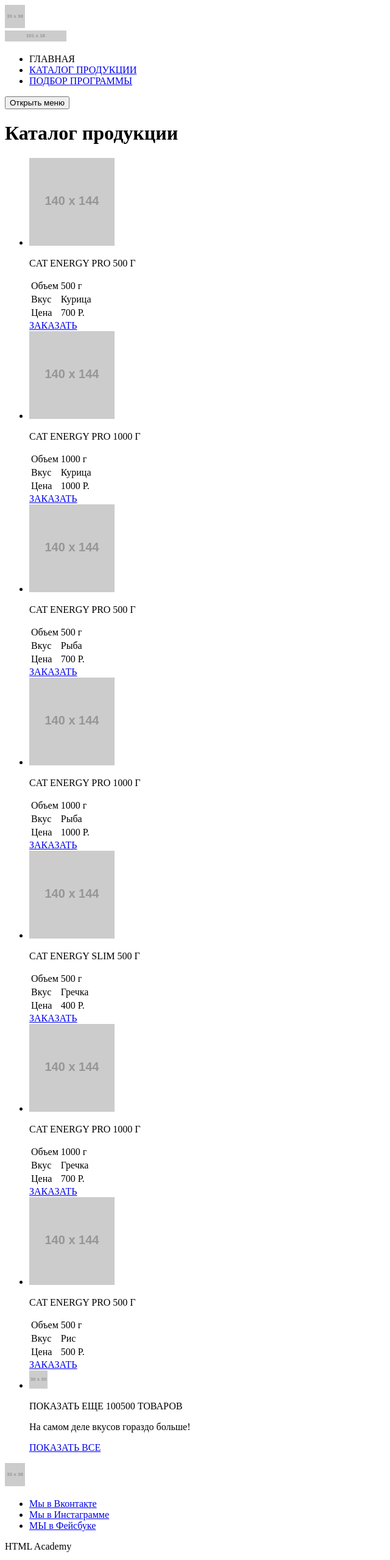
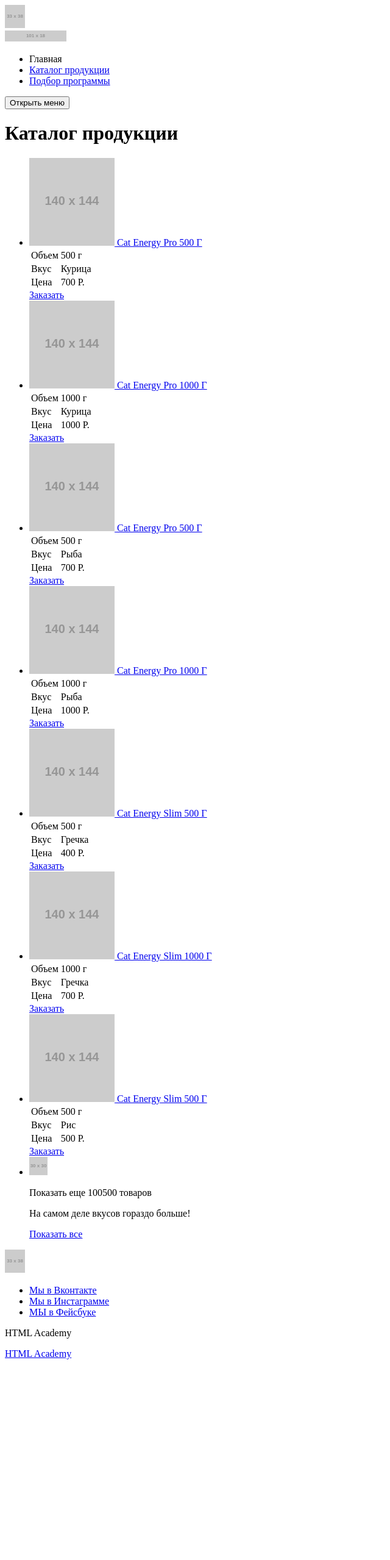
Before and after one commit to alt1tude/81345-cat-energy-17, a website: page source/catalog.html in a window 1280 px wide. Shown: the top 2558 px of the page at 61% size, without its empty margins (0-640 px from the left). After the commit the page ends 2237 px from the top, so only its background shows below. Drawn offline with Linux system fonts and the light colour scheme; placeholder pictures from the web are drawn by us.

Commit message:
Исправление ошибок, по 2ом заданию

```diff
--- a/source/catalog.html
+++ b/source/catalog.html
@@ -4,21 +4,20 @@
         <meta charset="utf-8">
         <title>HTML Academy: Кэт энерджи</title>
     </head>
-    <body clas="inner-page">
+    <body>
     <header class="page-header">
       <a class="page-header__logo" href="index.html">
-            <img class="page-header__logo-image" width="33" height="38" src="http://placehold.it/33x38" alt="Cat Energy">
+        <img class="page-header__logo-image" width="33" height="38" src= "http://placehold.it/33x38" alt="Cat Energy">
       </a>
       <nav class="main-nav">
         <img class="main-nav_logo" src="http://placehold.it/101x18" width="101" height="18" alt="Cat Energy">
         <div class="main-nav_wrapper">
           <ul class="main-nav__list site-list">
-                  	<li class="site-list__item site-list__item--active"><a></a>ГЛАВНАЯ
-                    </li>
-                    <li class="site-list__item"><a href="catalog.html">КАТАЛОГ ПРОДУКЦИИ</a></li>
-                    <li class="site-list__item"><a href="form.html">ПОДБОР ПРОГРАММЫ</a></li>
+            <li class="site-list__item site-list__item--active"><a>Главная</a></li>
+            <li class="site-list__item"><a href="catalog.html">Каталог продукции</a></li>
+            <li class="site-list__item"><a href="form.html">Подбор программы</a></li>
           </ul>
-			</div>
+        <div>
       <button class="main-nav__toggle" type="button">Открыть меню</button>
       </nav>
     </header>
@@ -32,7 +31,7 @@
     					<a class="catalog__item-link" href="#catalog-item.html">
     						<img class="catalog__item-image" width="140" height="144" src="http://placehold.it/140x144" alt="Cat Energy PRO">
     					</a>
-    					<p class="catalog__item-title">CAT ENERGY PRO 500 Г</p>
+    					<a class="catalog__item-link" href="#catalog-item.html">Cat Energy Pro 500 Г</a>
     					<table class="catalog__item catalog-description">
     						<tr>
     							<td class="catalog-description__field">Объем</td>
@@ -47,13 +46,13 @@
     							<td class="catalog-description__value">700 Р.</td>
     						</tr>
     					</table>
-    				<a class="catalog__order button" href="#">ЗАКАЗАТЬ</a>
+    				<a class="catalog__order button" href="#">Заказать</a>
     				</li>
     				<li class="catalog__item">
     					<a class="catalog__item-link" href="#catalog-item.html">
     						<img class="catalog__item-image" width="140" height="144" src="http://placehold.it/140x144" alt="Cat Energy PRO">
     					</a>
-    					<p class="catalog__item-title">CAT ENERGY PRO 1000 Г</p>
+    					<a class="catalog__item-link" href="#catalog-item.html">Cat Energy Pro 1000 Г</a>
     					<table class="catalog__item catalog-description">
     						<tr>
     							<td class="catalog-description__field">Объем</td>
@@ -68,13 +67,13 @@
     							<td class="catalog-description__value">1000 Р.</td>
     						</tr>
     					</table>
-    				<a class="catalog__order button" href="#">ЗАКАЗАТЬ</a>
+    				<a class="catalog__order button" href="#">Заказать</a>
     				</li>
     				<li class="catalog__item">
     					<a class="catalog__item-link" href="#catalog-item.html">
     						<img class="catalog__item-image" width="140" height="144" src="http://placehold.it/140x144" alt="Cat Energy PRO">
     					</a>
-    					<p class="catalog__item-title">CAT ENERGY PRO 500 Г</p>
+    					<a class="catalog__item-link" href="#catalog-item.html">Cat Energy Pro 500 Г</a>
     					<table class="catalog__item catalog-description">
     						<tr>
     							<td class="catalog-description__field">Объем</td>
@@ -89,13 +88,13 @@
     							<td class="catalog-description__value">700 Р.</td>
     						</tr>
     					</table>
-    				<a class="catalog__order button" href="#">ЗАКАЗАТЬ</a>
+    				<a class="catalog__order button" href="#">Заказать</a>
     				</li>
     				<li class="catalog__item">
     					<a class="catalog__item-link" href="#catalog-item.html">
     						<img class="catalog__item-image" width="140" height="144" src="http://placehold.it/140x144" alt="Cat Energy PRO">
     					</a>
-    					<p class="catalog__item-title">CAT ENERGY PRO 1000 Г</p>
+    					<a class="catalog__item-link" href="#catalog-item.html">Cat Energy Pro 1000 Г</a>
     					<table class="catalog__item catalog-description">
     						<tr>
     							<td class="catalog-description__field">Объем</td>
@@ -110,13 +109,13 @@
     							<td class="catalog-description__value">1000 Р.</td>
     						</tr>
     					</table>
-    				<a class="catalog__order button" href="#">ЗАКАЗАТЬ</a>
+    				<a class="catalog__order button" href="#">Заказать</a>
     				</li>
     				<li class="catalog__item">
     					<a class="catalog__item-link" href="#catalog-item.html">
-    						<img class="catalog__item-image" width="140" height="144" src="http://placehold.it/140x144" alt="Cat Energy PRO">
+    						<img class="catalog__item-image" width="140" height="144" src="http://placehold.it/140x144" alt="Cat Energy Slim">
     					</a>
-    					<p class="catalog__item-title">CAT ENERGY SLIM 500 Г</p>
+    					<a class="catalog__item-link" href="#catalog-item.html">Cat Energy Slim 500 Г</a>
     					<table class="catalog__item catalog-description">
     						<tr>
     							<td class="catalog-description__field">Объем</td>
@@ -131,13 +130,13 @@
     							<td class="catalog-description__value">400 Р.</td>
     						</tr>
     					</table>
-    				<a class="catalog__order button" href="#">ЗАКАЗАТЬ</a>
+    				<a class="catalog__order button" href="#">Заказать</a>
     				</li>
     				<li class="catalog__item">
     					<a class="catalog__item-link" href="#catalog-item.html">
-    						<img class="catalog__item-image" width="140" height="144" src="http://placehold.it/140x144" alt="Cat Energy PRO">
+    						<img class="catalog__item-image" width="140" height="144" src="http://placehold.it/140x144" alt="Cat Energy Slim">
     					</a>
-    					<p class="catalog__item-title">CAT ENERGY PRO 1000 Г</p>
+    					<a class="catalog__item-link" href="#catalog-item.html">Cat Energy Slim 1000 Г</a>
     					<table class="catalog__item catalog-description">
     						<tr>
     							<td class="catalog-description__field">Объем</td>
@@ -152,13 +151,13 @@
     							<td class="catalog-description__value">700 Р.</td>
     						</tr>
     					</table>
-    				<a class="catalog__order button" href="#">ЗАКАЗАТЬ</a>
+    				<a class="catalog__order button" href="#">Заказать</a>
     				</li>
     				<li class="catalog__item">
     					<a class="catalog__item-link" href="#catalog-item.html">
-    						<img class="catalog__item-image" width="140" height="144" src="http://placehold.it/140x144" alt="Cat Energy PRO">
+    						<img class="catalog__item-image" width="140" height="144" src="http://placehold.it/140x144" alt="Cat Energy Slim">
     					</a>
-    					<p class="catalog__item-title">CAT ENERGY PRO 500 Г</p>
+    					<a class="catalog__item-link" href="#catalog-item.html">Cat Energy Slim 500 Г</a>
     					<table class="catalog__item catalog-description">
     						<tr>
     							<td class="catalog-description__field">Объем</td>
@@ -173,15 +172,15 @@
     							<td class="catalog-description__value">500 Р.</td>
     						</tr>
     					</table>
-    				<a class="catalog__order button" href="#">ЗАКАЗАТЬ</a>
+    				<a class="catalog__order button" href="#">Заказать</a>
     				</li>
     				<li class="catalog__item">
     					<a class="catalog__item-link" href="#catalog-item.html">
     						<img class="catalog__item-image-all" width="30" height="30"  src="http://placehold.it/30x30" alt="Cat Energy PRO">
     					</a>
-    					<p class="catalog__item-title-all">ПОКАЗАТЬ ЕЩЕ 100500 ТОВАРОВ</p>
+    					<p class="catalog__item-title-all">Показать еще 100500 товаров</p>
     					<p class="catalog__item-intro">На самом деле вкусов гораздо больше!</p>
-    				<a class="catalog__view-all button" href="#">ПОКАЗАТЬ ВСЕ</a>
+    				<a class="catalog__view-all button" href="#">Показать все</a>
     				</li>
     			</ul>
 			</section>
```
Also changed, not shown: source/form.html (+6 -10 lines), source/index.html (+26 -26 lines). Lines whose indentation alone changed are shown as unchanged.
